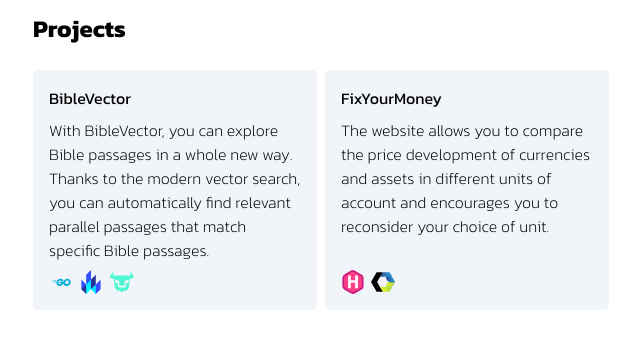
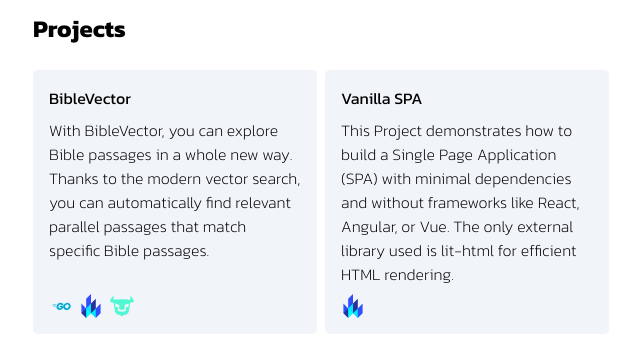
Before and after one commit to nilsleifeld/nilsleifeld.github.io, a website built with Vite: page docs/index.html in a window 1280 px wide. Shown: the part 385-724 px from the top of the page, without its empty margins (319-959 px from the left). Built offline with nearby package versions, Linux system fonts and the light colour scheme.

Commit message:
feat: add vanilla spa project

```diff
--- a/docs/index.html
+++ b/docs/index.html
@@ -96,7 +96,19 @@
             </li>
           </ul>
         </a>
-
+        <a class="project" href="https://github.com/nilsleifeld/vanilla-spa" target="_blank">
+          <h3>Vanilla SPA</h3>
+          <p>
+            This Project demonstrates how to build a Single Page Application (SPA) with minimal dependencies and without
+            frameworks like React, Angular, or Vue. The only external library used is lit-html for efficient HTML
+            rendering.
+          </p>
+          <ul class="stack">
+            <li class="item" title="lit">
+              <img src="/icons/lit.svg" />
+            </li>
+          </ul>
+        </a>
         <a class="project" href="https://github.com/nilsleifeld/fixyourmoney.space" target="_blank">
           <h3>FixYourMoney</h3>
           <p>
```
